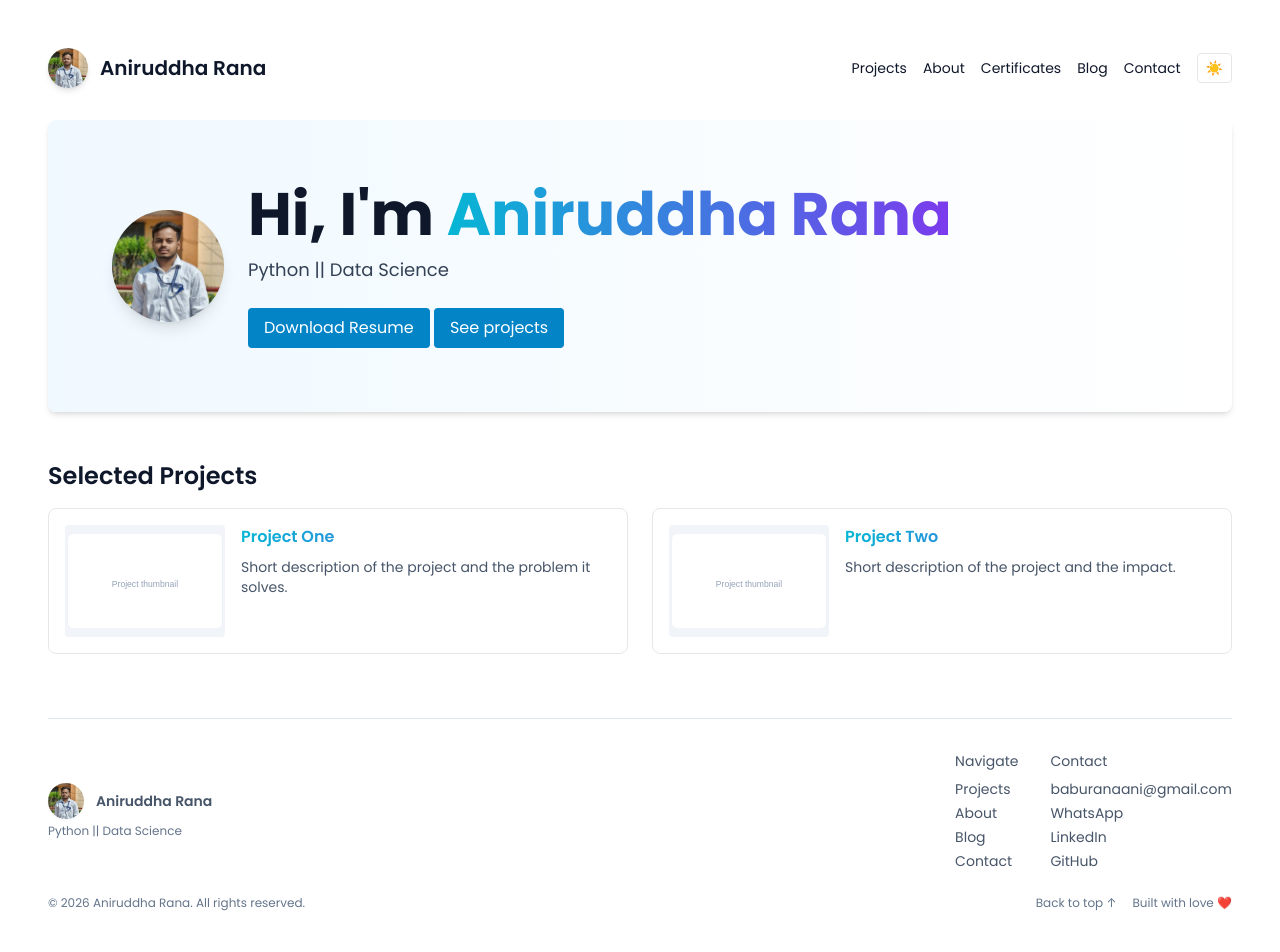
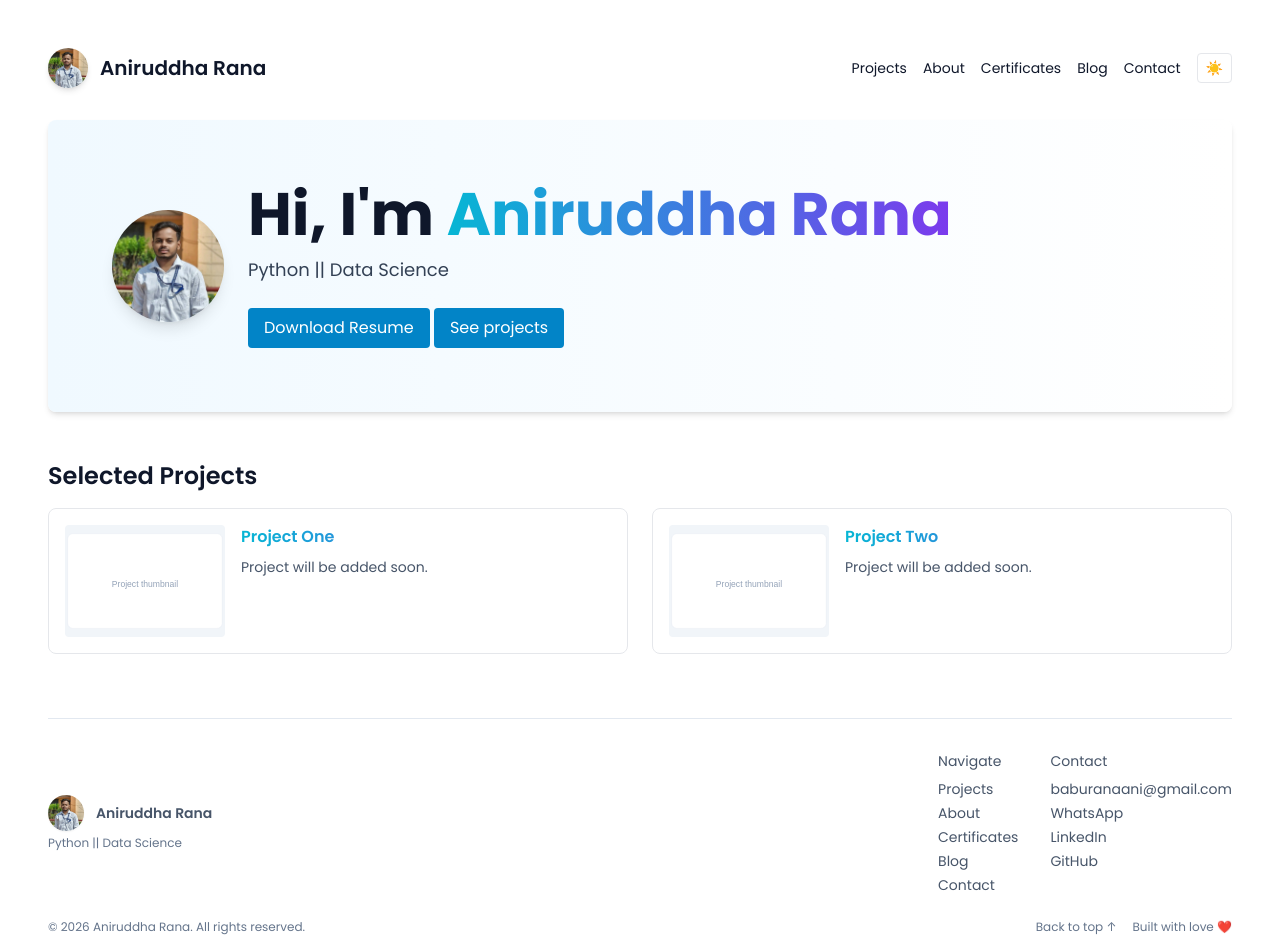
Before and after one commit to AniruddhaRana04/Aniruddha-Rana-portfolio-, a Next.js app: page / in a window 1280 px wide. Shown: the top 952 px of the page. Built offline with nearby package versions, Linux system fonts and the light colour scheme.

Commit message:
complete for 03-01-26

```diff
--- a/src/app/layout.jsx
+++ b/src/app/layout.jsx
@@ -19,7 +19,7 @@ export default function RootLayout({ children }) {
             </div>
 
             <div className="hidden md:flex items-center space-x-4 text-sm">
-              <Link href="#projects" className="nav-link">Projects</Link>
+              <Link href="/projects" className="nav-link">Projects</Link>
               <Link href="/about" className="nav-link">About</Link>
               <Link href="/certificates" className="nav-link">Certificates</Link>
               <Link href="/blog" className="nav-link">Blog</Link>
@@ -52,6 +52,7 @@ export default function RootLayout({ children }) {
                   <ul className="space-y-1">
                     <li><Link href="/projects" className="hover:text-sky-600">Projects</Link></li>
                     <li><Link href="/about" className="hover:text-sky-600">About</Link></li>
+                    <li><Link href="/certificates" className="hover:text-sky-600">Certificates</Link></li>
                     <li><Link href="/blog" className="hover:text-sky-600">Blog</Link></li>
                     <li><Link href="/contact" className="hover:text-sky-600">Contact</Link></li>
                   </ul>
--- a/src/app/page.jsx
+++ b/src/app/page.jsx
@@ -3,8 +3,8 @@ import Reveal from '../components/Reveal'
 
 export default function Home() {
   const featured = [
-    { title: 'Project One', description: 'Short description of the project and the problem it solves.', image: '/projects/placeholder-1.svg' },
-    { title: 'Project Two', description: 'Short description of the project and the impact.', image: '/projects/placeholder-1.svg' }
+    { title: 'Project One', description: 'Project will be added soon.', image: '/projects/placeholder-1.svg' },
+    { title: 'Project Two', description: 'Project will be added soon.', image: '/projects/placeholder-1.svg' }
   ]
 
   return (
--- a/src/app/projects/page.jsx
+++ b/src/app/projects/page.jsx
@@ -5,11 +5,12 @@ export default function Projects() {
 
       <div className="space-y-6">
         <article className="p-4 border rounded-lg">
-          <h3 className="font-semibold">Example Project</h3>
+          {/* <h3 className="font-semibold">Example Project</h3>
           <p className="text-sm text-slate-600">Detailed summary, tech stack, your role, and a link to the repo or live site.</p>
           <div className="mt-3">
             <a href="#" className="text-sky-600">View project →</a>
-          </div>
+          </div> */}
+          <h1>Soon I will be adding my projects here.</h1>
         </article>
       </div>
     </main>
```
